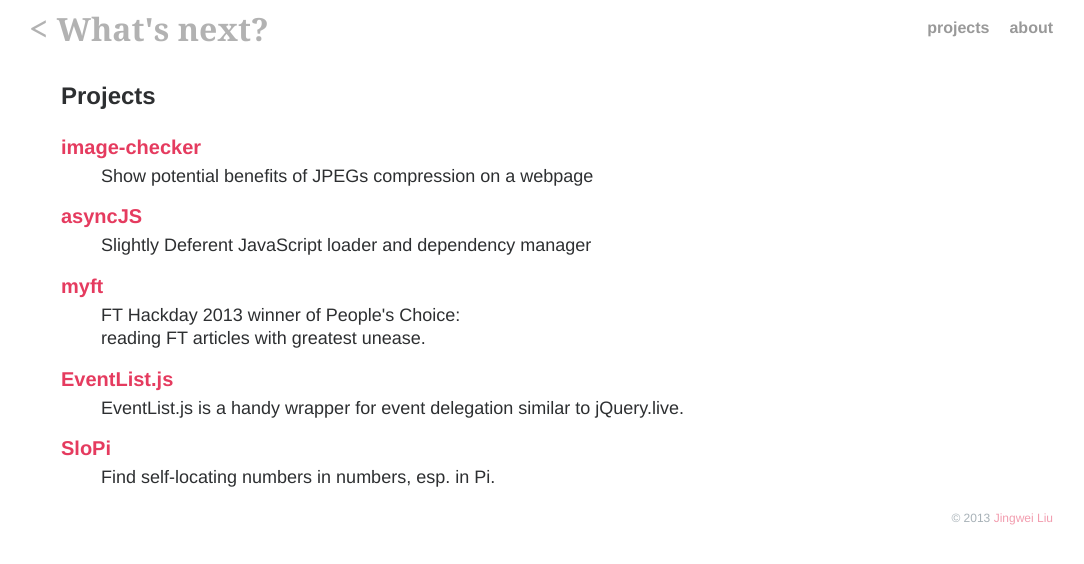
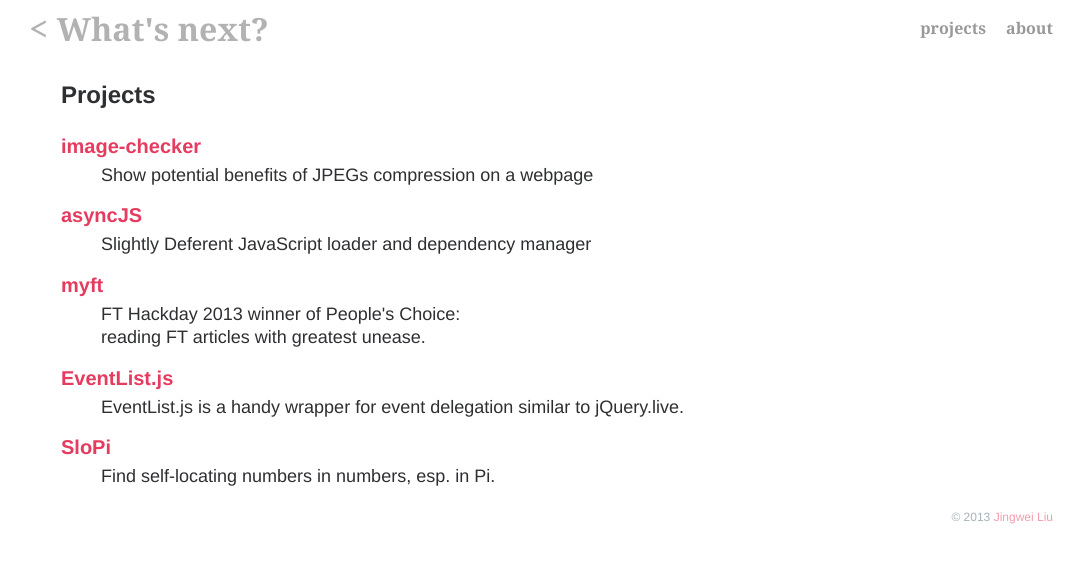
Before and after one commit to th507/blog, a Jekyll site: the page built from projects/index.html, in a window 1280 px wide. Shown: the top 564 px of the page, without its empty margins (99-1183 px from the left). Built offline with Jekyll 4.4.1, drawn with Linux system fonts in a browser that asks for light colours; Markdown is read by kramdown in place of the engine named in the settings.

Commit message:
unify header font-family, alas

```diff
--- a/css/main.css
+++ b/css/main.css
@@ -14,10 +14,10 @@ body, .post .title {
     color: #222426;
     color: rgba(34, 36, 38, .95);
 }
-.sans-serif, #header .extra, #footer p, .post .date {
+.sans-serif, #footer p, .post .date {
     font-family: Avenir Next Condensed, Helvetica Neue, Helvetica, Arial, sans-serif;
 }
-.serif, #header .title {
+.serif, #header {
     font-family: Andada, Georgia, Times, Times New Roman, sans-serif;
 }
 
```
